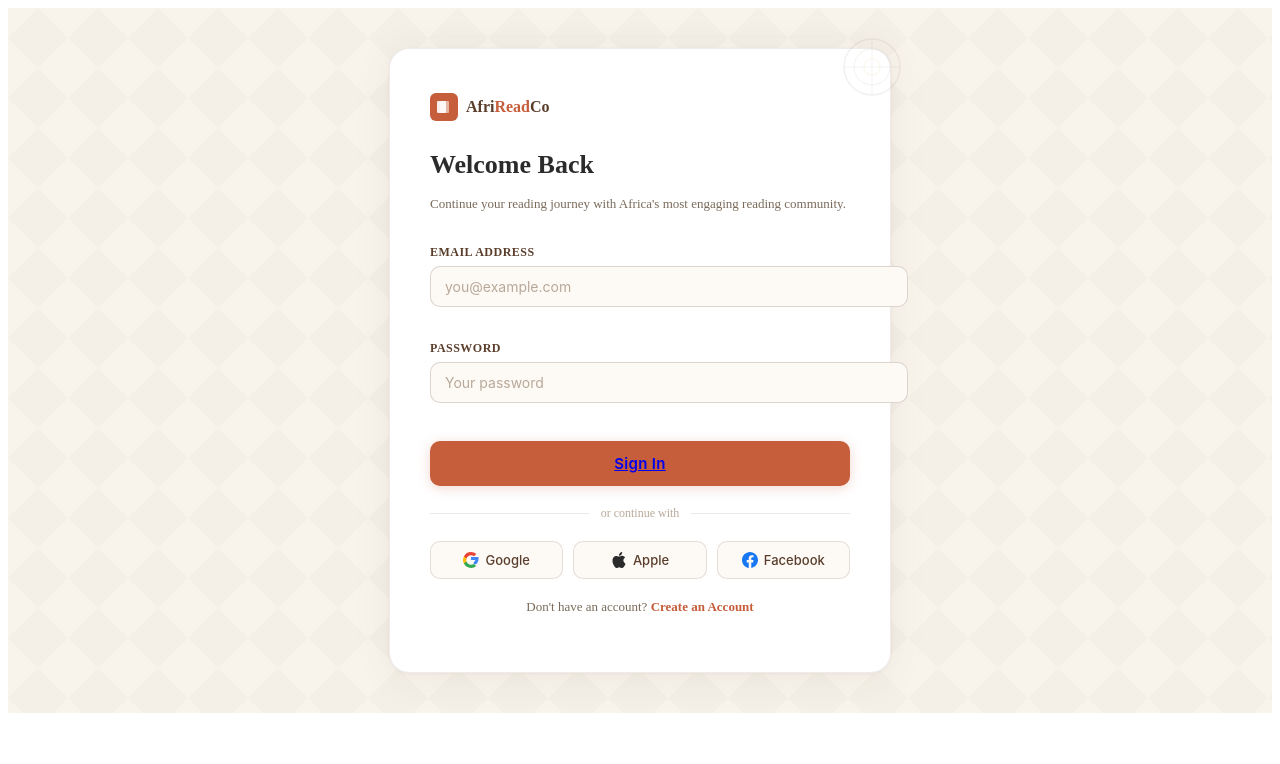
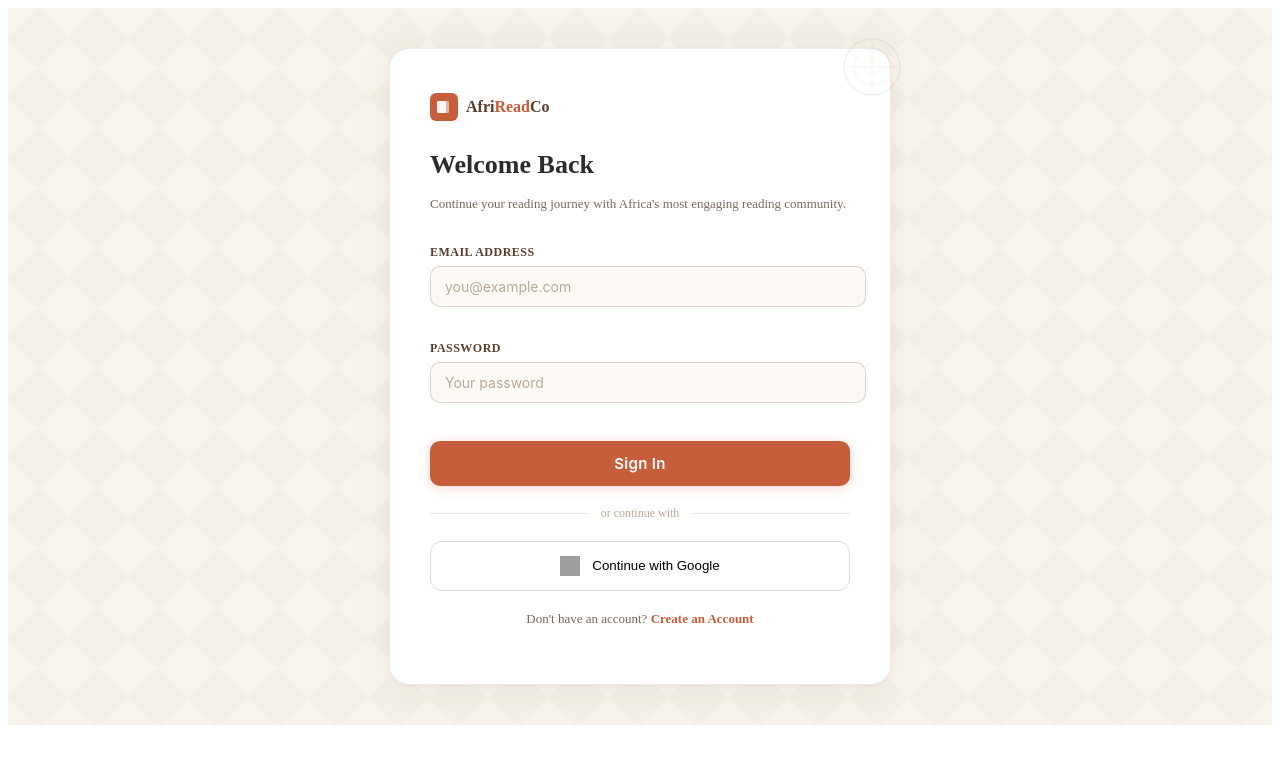
Before and after one commit to davidoladipo01/BOOK_CLUB, a React (Vite) app: page /login in a window 1280 px wide. Shown: the top 764 px of the page. Built offline with nearby package versions, Linux system fonts and the light colour scheme; grey boxes are pictures that could not be loaded.

Commit message:
Update button styles and link properties in Login and Register components

```diff
--- a/src/index.css
+++ b/src/index.css
@@ -93,7 +93,7 @@
   .ar-input-wrap { position: relative; }
 
   .ar-input {
-    width: 100%;
+    width: 90%;
     padding: 11px 14px;
     padding-right: 42px;
     border: 1.5px solid rgba(90,62,43,0.2);
--- a/src/pages/Login.jsx
+++ b/src/pages/Login.jsx
@@ -79,7 +79,7 @@ const Login = () => {
 
         {/* Sign In */}
         <button className="ar-btn-primary" type="button">
-          <Link color='white' to={"/Dashboard"}>Sign In</Link>
+          <Link style={{ textDecoration: 'none', color: 'inherit' }} to={"/Dashboard"}>Sign In</Link>
         </button>
 
         {/* Divider */}
@@ -90,33 +90,13 @@ const Login = () => {
         </div>
 
         {/* Social login */}
-        <div className="ar-social-grid">
-
-          <button className="ar-social-btn" type="button" aria-label="Sign in with Google">
-            <svg viewBox="0 0 16 16" fill="none" xmlns="http://www.w3.org/2000/svg" aria-hidden="true">
-              <path d="M15.545 6.558a9.4 9.4 0 0 0-.139-1.579H8v2.98h4.244a3.63 3.63 0 0 1-1.572 2.379v1.977h2.545c1.49-1.372 2.328-3.394 2.328-5.757z" fill="#4285F4"/>
-              <path d="M8 16c2.137 0 3.933-.708 5.244-1.917l-2.545-1.977c-.708.474-1.613.755-2.699.755-2.075 0-3.832-1.402-4.459-3.282H.937v2.04A7.999 7.999 0 0 0 8 16z" fill="#34A853"/>
-              <path d="M3.541 9.579A4.797 4.797 0 0 1 3.29 8c0-.547.095-1.079.25-1.579V4.381H.937A7.999 7.999 0 0 0 0 8c0 1.291.309 2.512.937 3.619l2.604-2.04z" fill="#FBBC05"/>
-              <path d="M8 3.139c1.169 0 2.22.402 3.047 1.192l2.284-2.283C11.929.794 10.133 0 8 0A7.999 7.999 0 0 0 .937 4.381l2.604 2.04C4.168 4.541 5.925 3.14 8 3.14z" fill="#EA4335"/>
-            </svg>
-            Google
-          </button>
-
-          <button className="ar-social-btn" type="button" aria-label="Sign in with Apple">
-            <svg viewBox="0 0 16 16" fill="#2B2B2B" xmlns="http://www.w3.org/2000/svg" aria-hidden="true">
-              <path d="M11.182.008C11.148-.03 9.923.023 8.857 1.18c-1.066 1.156-.902 2.482-.878 2.516.024.034 1.52.087 2.475-1.258.955-1.345.762-2.391.728-2.43zm3.314 11.733c-.048-.096-2.325-1.234-2.113-3.422.212-2.189 1.675-2.789 1.698-2.854.023-.065-.597-.79-1.254-1.157a3.692 3.692 0 0 0-1.563-.434c-.108-.003-.483-.095-1.254.116-.508.139-1.653.589-1.968.607-.316.018-1.256-.522-2.267-.665-.647-.125-1.333.131-1.824.328-.49.196-1.422.754-2.074 2.237-.652 1.482-.311 3.83-.067 4.56.244.729.625 1.924 1.273 2.796.576.984 1.34 1.667 1.659 1.899.319.232 1.219.386 1.843.067.502-.308 1.408-.485 1.766-.472.357.013 1.061.154 1.782.539.571.197 1.111.115 1.652-.105.541-.221 1.324-1.059 2.238-2.758.347-.79.505-1.217.473-1.282z"/>
-            </svg>
-            Apple
-          </button>
-
-          <button className="ar-social-btn" type="button" aria-label="Sign in with Facebook">
-            <svg viewBox="0 0 16 16" fill="#1877F2" xmlns="http://www.w3.org/2000/svg" aria-hidden="true">
-              <path d="M16 8.049c0-4.446-3.582-8.05-8-8.05C3.58 0-.002 3.603-.002 8.05c0 4.017 2.926 7.347 6.75 7.951v-5.625h-2.03V8.05H6.75V6.275c0-2.017 1.195-3.131 3.022-3.131.876 0 1.791.157 1.791.157v1.98h-1.009c-.993 0-1.303.621-1.303 1.258v1.51h2.218l-.354 2.326H9.25V16c3.824-.604 6.75-3.934 6.75-7.951z"/>
-            </svg>
-            Facebook
-          </button>
-
-        </div>
+        <button className="google-btn" type="button">
+          <img
+            src="https://www.svgrepo.com/show/475656/google-color.svg"
+            alt="Google"
+          />
+          Continue with Google
+        </button>
       </form>
 
       <p className="ar-footer-text">
--- a/src/pages/Register.jsx
+++ b/src/pages/Register.jsx
@@ -103,7 +103,7 @@ const Register = () => {
           </small>
 
           <button type="submit" className="create-btn">
-            <Link to={"/Dashboard"}>Create Account</Link>
+            <Link style={{textDecoration: "none", color: "inherit"}} to={"/Dashboard"}>Create Account</Link>
           </button>
         </form>
 
```
